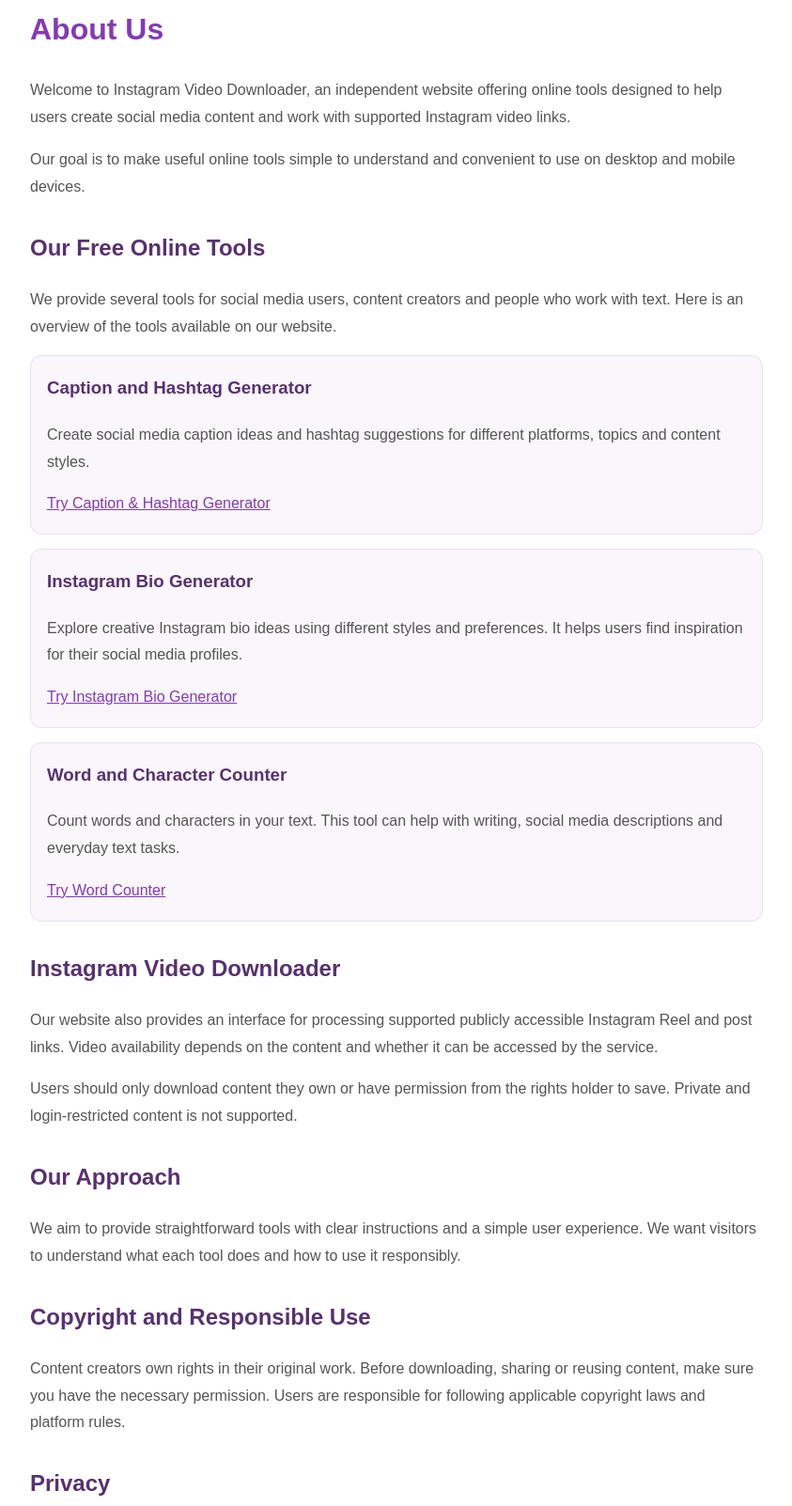
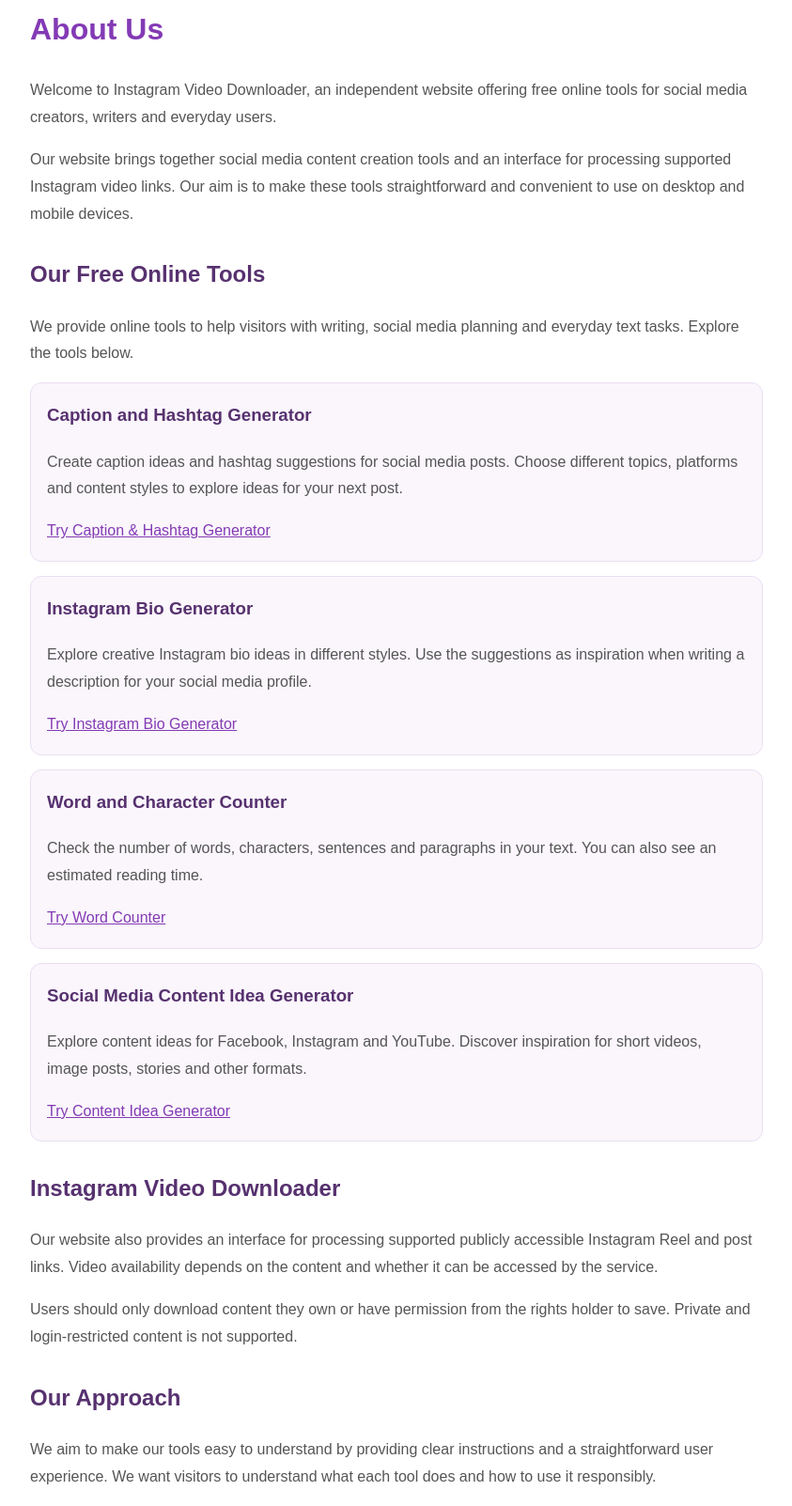
Before and after one commit to nu3883995-hash/Instagram-downloader., a website: page about.html in a window 1280 px wide. Shown: the part 108-1711 px from the top of the page at 94% size, without its empty margins (218-1061 px from the left). Drawn offline with Linux system fonts and the light colour scheme.

Commit message:
Update about.html

```diff
--- a/about.html
+++ b/about.html
@@ -4,12 +4,14 @@
   <meta charset="UTF-8">
   <meta name="viewport" content="width=device-width, initial-scale=1">
 
-  <meta name="description" content="Learn about Instagram Video Downloader and its free online tools, including caption, hashtag, bio and word counter generators.">
+  <title>About Us - Instagram Downloader & Free Social Media Tools</title>
+
+  <meta name="description" content="Learn about our independent website and explore free social media tools for captions, hashtags, Instagram bios, word counting and content ideas.">
 
   <meta name="robots" content="index, follow">
   <meta name="theme-color" content="#833ab4">
 
-  <title>About Us - Instagram Video Downloader</title>
+  <link rel="canonical" href="https://instagram-downloader-2-7ct4.onrender.com/about.html">
 
   <style>
     * {
@@ -108,31 +110,33 @@
 
   <p>
     Welcome to Instagram Video Downloader, an independent
-    website offering online tools designed to help users
-    create social media content and work with supported
-    Instagram video links.
+    website offering free online tools for social media
+    creators, writers and everyday users.
   </p>
 
   <p>
-    Our goal is to make useful online tools simple to
-    understand and convenient to use on desktop and
-    mobile devices.
+    Our website brings together social media content
+    creation tools and an interface for processing
+    supported Instagram video links. Our aim is to make
+    these tools straightforward and convenient to use
+    on desktop and mobile devices.
   </p>
 
   <h2>Our Free Online Tools</h2>
 
   <p>
-    We provide several tools for social media users,
-    content creators and people who work with text.
-    Here is an overview of the tools available on our website.
+    We provide online tools to help visitors with
+    writing, social media planning and everyday text
+    tasks. Explore the tools below.
   </p>
 
   <div class="tool">
     <h3>Caption and Hashtag Generator</h3>
     <p>
-      Create social media caption ideas and hashtag
-      suggestions for different platforms, topics and
-      content styles.
+      Create caption ideas and hashtag suggestions for
+      social media posts. Choose different topics,
+      platforms and content styles to explore ideas
+      for your next post.
     </p>
     <a href="/caption-generator.html">Try Caption & Hashtag Generator</a>
   </div>
@@ -140,9 +144,9 @@
   <div class="tool">
     <h3>Instagram Bio Generator</h3>
     <p>
-      Explore creative Instagram bio ideas using
-      different styles and preferences. It helps users
-      find inspiration for their social media profiles.
+      Explore creative Instagram bio ideas in different
+      styles. Use the suggestions as inspiration when
+      writing a description for your social media profile.
     </p>
     <a href="/bio-generator.html">Try Instagram Bio Generator</a>
   </div>
@@ -150,42 +154,53 @@
   <div class="tool">
     <h3>Word and Character Counter</h3>
     <p>
-      Count words and characters in your text. This tool
-      can help with writing, social media descriptions
-      and everyday text tasks.
+      Check the number of words, characters, sentences
+      and paragraphs in your text. You can also see
+      an estimated reading time.
     </p>
     <a href="/word-counter.html">Try Word Counter</a>
+  </div>
+
+  <div class="tool">
+    <h3>Social Media Content Idea Generator</h3>
+    <p>
+      Explore content ideas for Facebook, Instagram
+      and YouTube. Discover inspiration for short
+      videos, image posts, stories and other formats.
+    </p>
+    <a href="/content-idea-generator.html">Try Content Idea Generator</a>
   </div>
 
   <h2>Instagram Video Downloader</h2>
 
   <p>
-    Our website also provides an interface for processing
-    supported publicly accessible Instagram Reel and post
-    links. Video availability depends on the content and
-    whether it can be accessed by the service.
+    Our website also provides an interface for
+    processing supported publicly accessible Instagram
+    Reel and post links. Video availability depends
+    on the content and whether it can be accessed
+    by the service.
   </p>
 
   <p>
-    Users should only download content they own or have
-    permission from the rights holder to save. Private
-    and login-restricted content is not supported.
+    Users should only download content they own or
+    have permission from the rights holder to save.
+    Private and login-restricted content is not supported.
   </p>
 
   <h2>Our Approach</h2>
 
   <p>
-    We aim to provide straightforward tools with clear
-    instructions and a simple user experience. We want
-    visitors to understand what each tool does and how
-    to use it responsibly.
+    We aim to make our tools easy to understand by
+    providing clear instructions and a straightforward
+    user experience. We want visitors to understand
+    what each tool does and how to use it responsibly.
   </p>
 
   <h2>Copyright and Responsible Use</h2>
 
   <p>
-    Content creators own rights in their original work.
-    Before downloading, sharing or reusing content,
+    Content creators retain rights in their original
+    work. Before downloading, sharing or reusing content,
     make sure you have the necessary permission.
     Users are responsible for following applicable
     copyright laws and platform rules.
```
